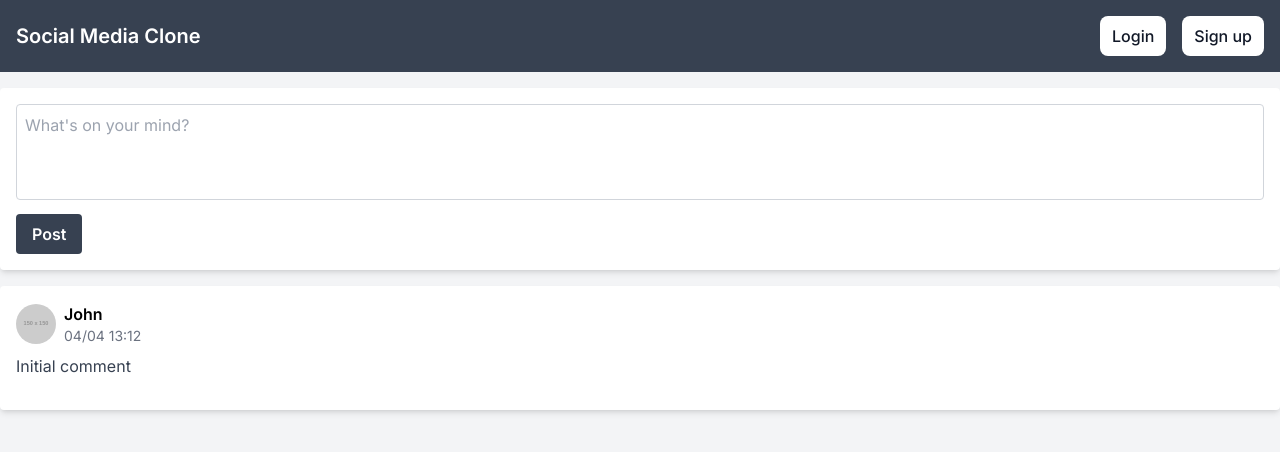
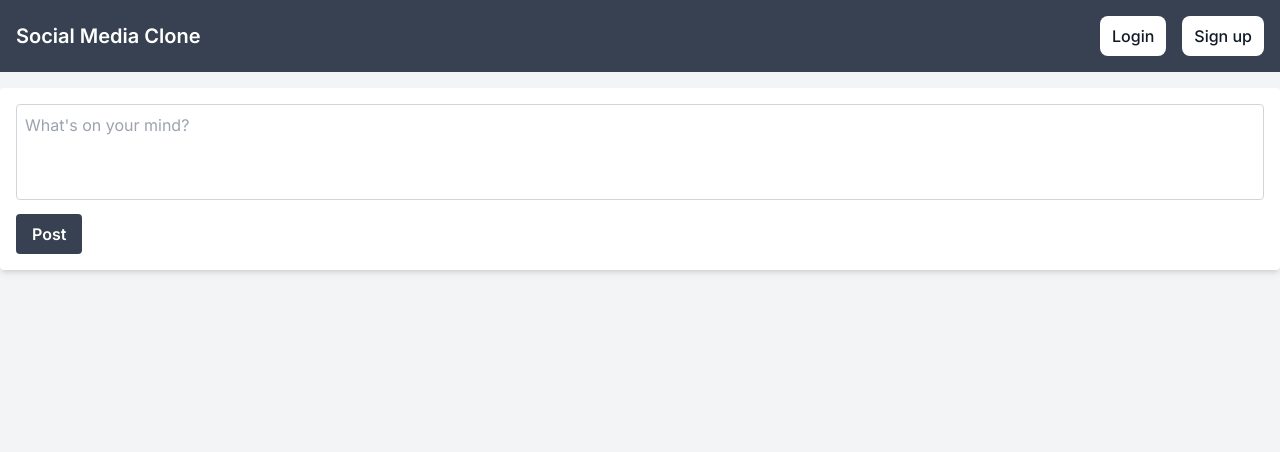
Before and after one commit to yusuken1121/SocialMediaApp_NextJs, a Next.js app in the folder client/: page / in a window 1280 px wide. Shown: the top 452 px of the page. Built offline with nearby package versions, Linux system fonts and the light colour scheme.

Commit message:
✨ Create comment post feature in the frontend

```diff
--- /dev/null
+++ b/client/app/types/types.ts
@@ -0,0 +1,15 @@
+export type UserType = {
+  id: number;
+  username: string;
+  email: string;
+  password: string;
+  posts: PostType[];
+};
+
+export type PostType = {
+  id: number;
+  content: string;
+  createdAt: string;
+  authorId: number;
+  author: UserType;
+};
--- a/client/components/Post.tsx
+++ b/client/components/Post.tsx
@@ -1,7 +1,13 @@
+import { PostType } from "@/app/types/types";
 import Image from "next/image";
-import React from "react";
+import React, { FC } from "react";
 
-const Post = () => {
+type postPropsType = {
+  post: PostType;
+};
+
+const Post: FC<postPropsType> = ({ post }) => {
+  const { author, createdAt, content } = post;
   return (
     <div className="bg-white shadow-md rounded p-4 mb-4">
       <div className="mb-4">
@@ -14,11 +20,12 @@
             height={10}
           />
           <div>
-            <h2 className="font-semibold text-md">John</h2>
-            <p className="text-gray-500 text-sm">04/04 13:12</p>
+            <h2 className="font-semibold text-md">{author?.username}</h2>
+            {/* temporary "author?" */}
+            <p className="text-gray-500 text-sm">{createdAt}</p>
           </div>
         </div>
-        <p className="text-gray-700">Initial comment</p>
+        <p className="text-gray-700">{content}</p>
       </div>
     </div>
   );
--- a/client/components/Timeline.tsx
+++ b/client/components/Timeline.tsx
@@ -2,19 +2,22 @@
 import React, { FormEvent, useState } from "react";
 import Post from "./Post";
 import apiClient from "@/lib/apiClient";
+import { PostType } from "@/app/types/types";
 
 const Timeline = () => {
   const [postText, setPostText] = useState<string>("");
+  const [latestPost, setLatestPost] = useState<PostType[]>([]);
 
   const handleSubmit = async (e: FormEvent<HTMLFormElement>) => {
     e.preventDefault();
     try {
-      await apiClient.post("/posts/post", {
+      const newPost = await apiClient.post("/posts/post", {
         content: postText,
       });
+      setLatestPost((prev) => [newPost.data, ...prev]);
       setPostText("");
     } catch (error) {
-      alert("try again");
+      alert("please login");
     }
   };
 
@@ -39,7 +42,9 @@
             </button>
           </form>
         </div>
-        <Post />
+        {latestPost.map((post: PostType) => {
+          return <Post key={post.id} post={post} />;
+        })}
       </main>
     </div>
   );
```
